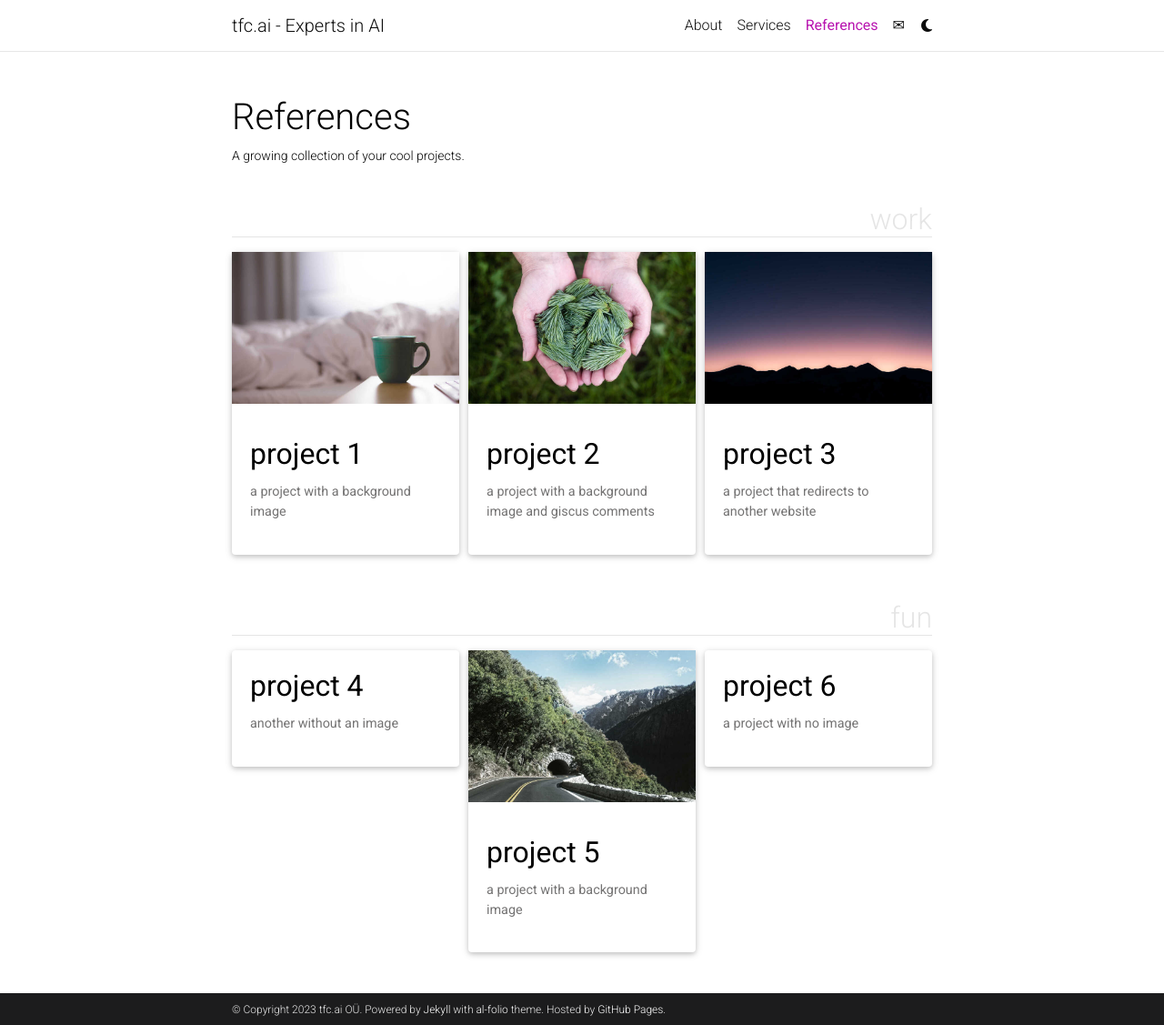
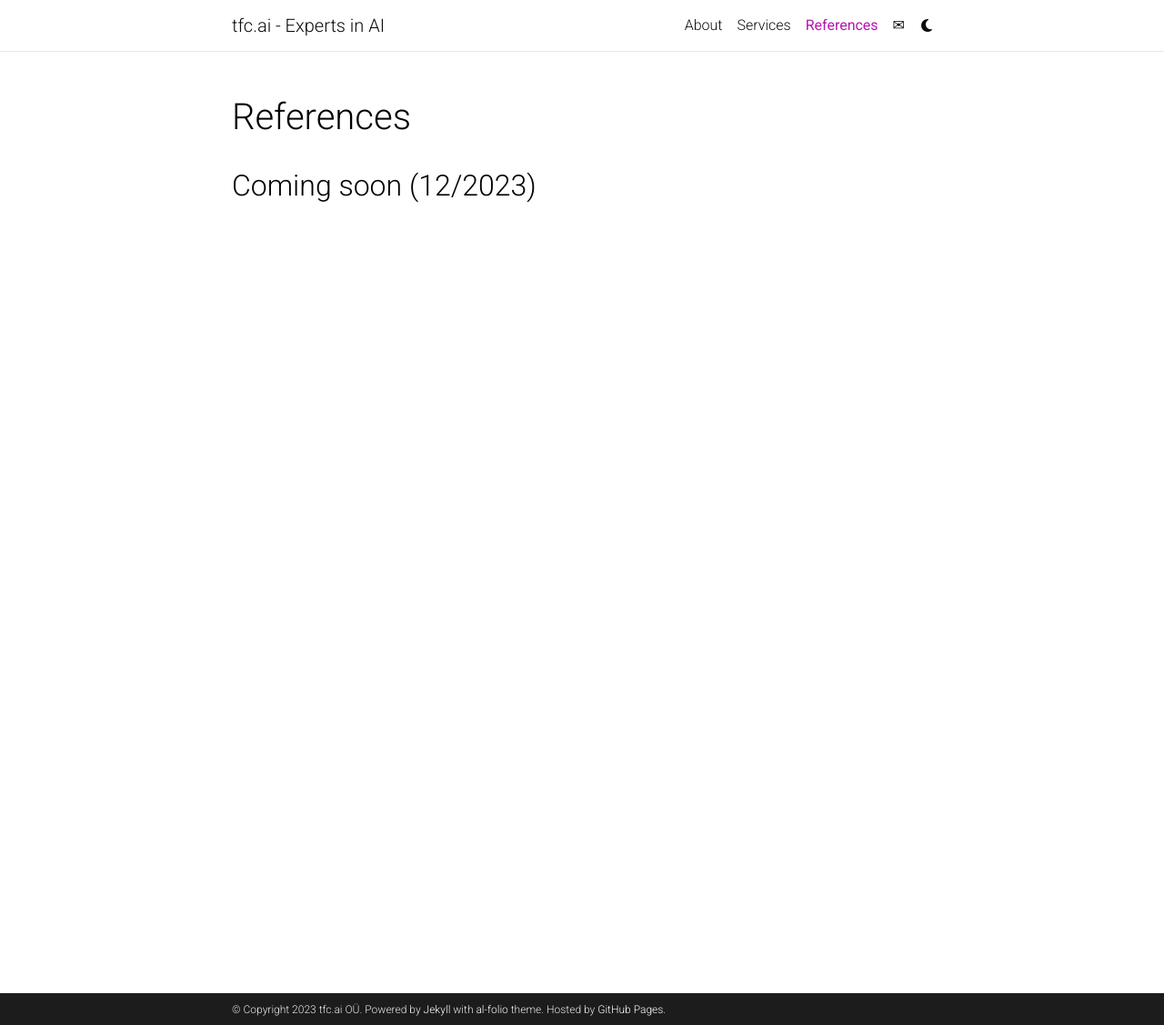
Before and after one commit to velaia/velaia.github.io, a Jekyll site: the page built from _pages/references.md, in a window 1280 px wide and 1127 px high. Shown: the whole window at 91% size. Built offline with Jekyll 4.4.1, drawn with Linux system fonts in a browser that asks for light colours; full-size pictures stand in for the smaller copies a plugin makes; comment, search, counter and statistics services are not loaded; a style sheet for code colours, icons or effects is not loaded.

Commit message:
references coming soon

```diff
--- a/_pages/references.md
+++ b/_pages/references.md
@@ -2,57 +2,13 @@
 layout: page
 title: References
 permalink: /references/
-description: A growing collection of your cool projects.
+description:
 nav: true
 nav_order: 3
-display_categories: [work, fun]
+display_categories:
 horizontal: false
 ---
 
+## Coming soon (12/2023)
+
 <!-- pages/projects.md -->
-<div class="projects">
-{%- if site.enable_project_categories and page.display_categories %}
-  <!-- Display categorized projects -->
-  {%- for category in page.display_categories %}
-  <h2 class="category">{{ category }}</h2>
-  {%- assign categorized_projects = site.projects | where: "category", category -%}
-  {%- assign sorted_projects = categorized_projects | sort: "importance" %}
-  <!-- Generate cards for each project -->
-  {% if page.horizontal -%}
-  <div class="container">
-    <div class="row row-cols-2">
-    {%- for project in sorted_projects -%}
-      {% include projects_horizontal.html %}
-    {%- endfor %}
-    </div>
-  </div>
-  {%- else -%}
-  <div class="grid">
-    {%- for project in sorted_projects -%}
-      {% include projects.html %}
-    {%- endfor %}
-  </div>
-  {%- endif -%}
-  {% endfor %}
-
-{%- else -%}
-<!-- Display projects without categories -->
-  {%- assign sorted_projects = site.projects | sort: "importance" -%}
-  <!-- Generate cards for each project -->
-  {% if page.horizontal -%}
-  <div class="container">
-    <div class="row row-cols-2">
-    {%- for project in sorted_projects -%}
-      {% include projects_horizontal.html %}
-    {%- endfor %}
-    </div>
-  </div>
-  {%- else -%}
-  <div class="grid">
-    {%- for project in sorted_projects -%}
-      {% include projects.html %}
-    {%- endfor %}
-  </div>
-  {%- endif -%}
-{%- endif -%}
-</div>
```
